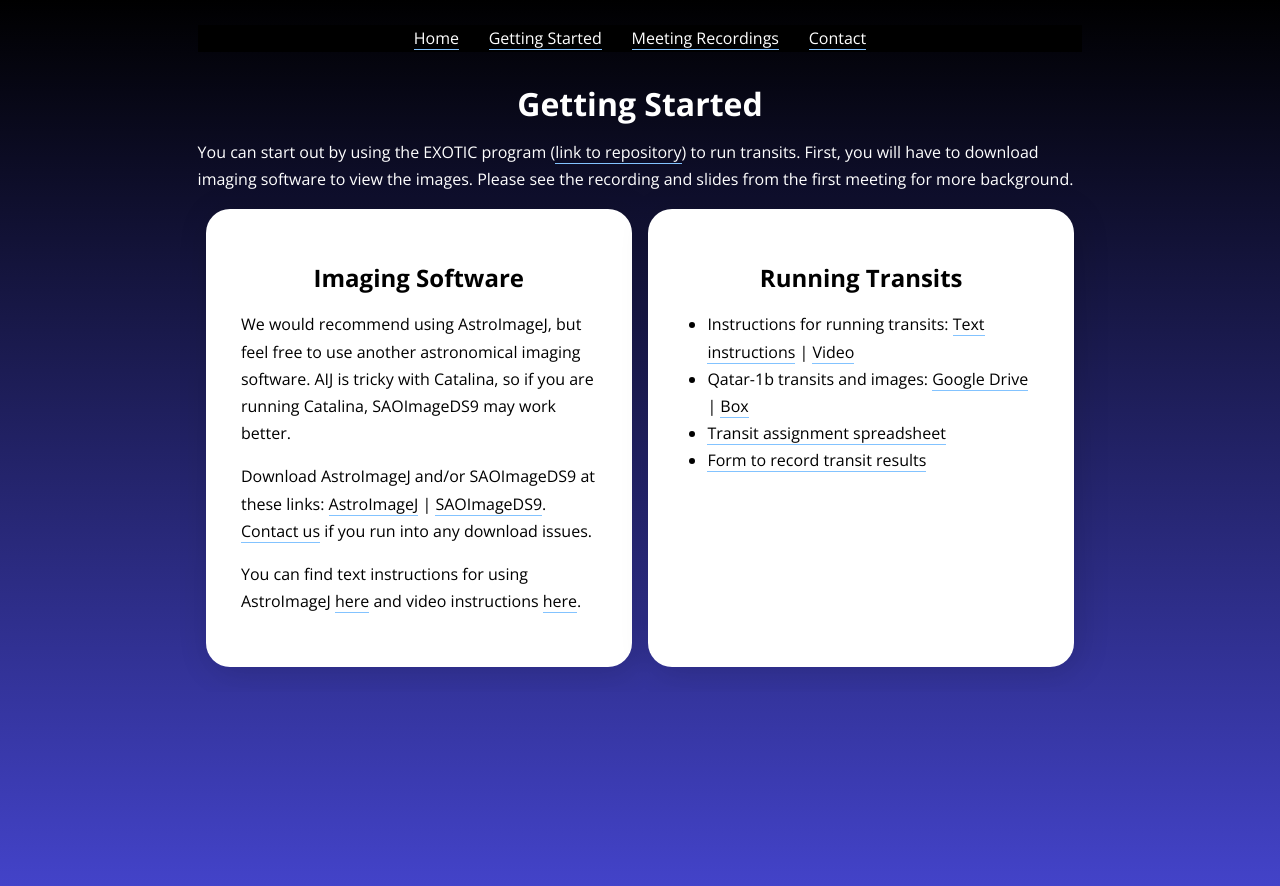
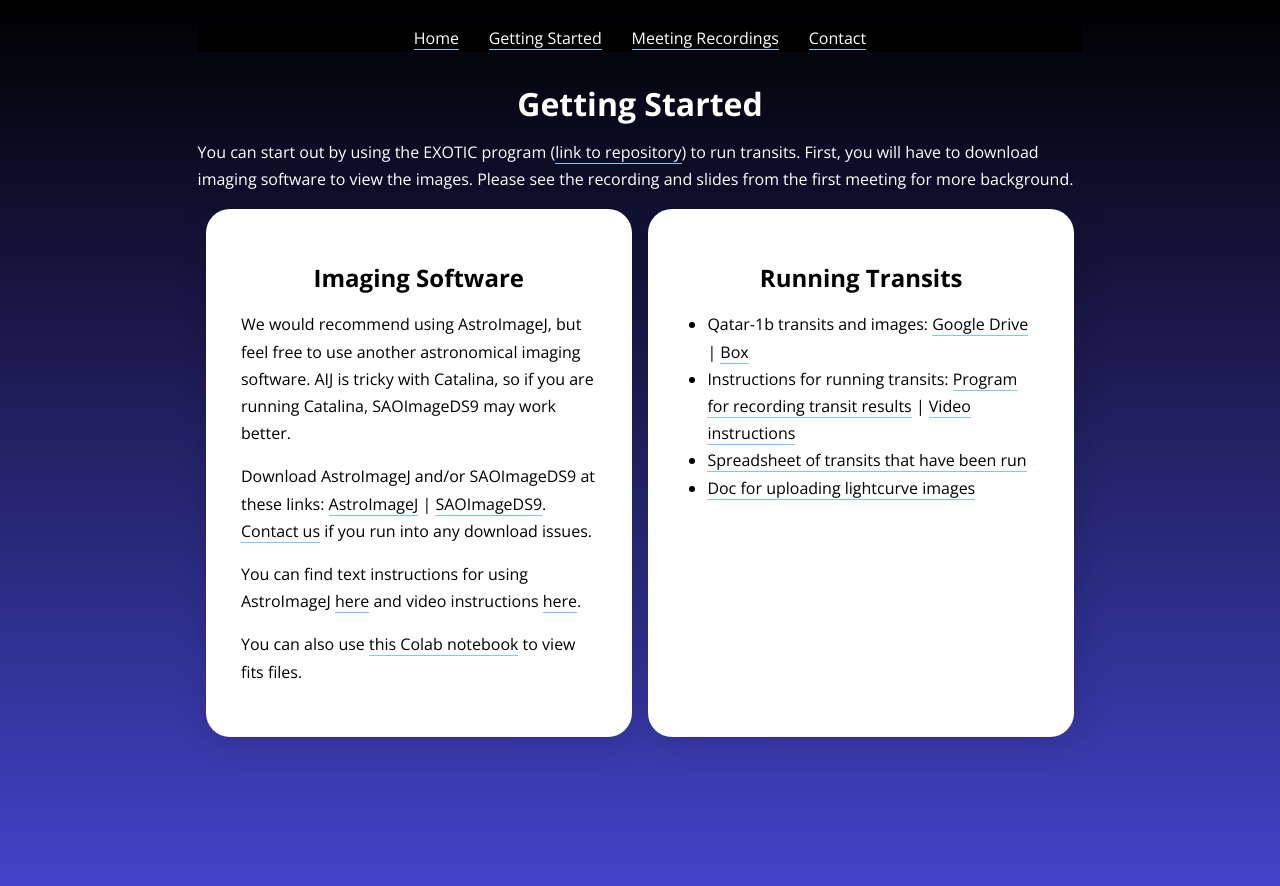
Before and after one commit to paigeyeung/exoplanetresearchworkshop, a Jekyll site: the page built from getting-started.md, in a window 1280 px wide. Shown: the top 886 px of the page. Built offline with Jekyll 4.4.1, drawn with Linux system fonts in a browser that asks for light colours.

Commit message:
Update instructions/documents

```diff
--- a/getting-started.md
+++ b/getting-started.md
@@ -7,7 +7,7 @@ title: Getting Started
 
 You can start out by using the EXOTIC program ([link to repository](https://github.com/blaserethan/EXOTIC){:target=_blank}) to run transits. First, you will have to download imaging software to view the images. Please see the recording and slides from the first meeting for more background.
 
-<div class="row">
+<div class="row" style="margin-bottom:1rem;">
 <div class="column light-box" markdown="1">
 
 ## Imaging Software
@@ -19,20 +19,28 @@ Download AstroImageJ and/or SAOImageDS9 at these links: [AstroImageJ](https://ww
 
 You can find text instructions for using AstroImageJ [here](https://docs.google.com/document/d/1wN5WhPDCFvLuUglR9uC-6S_c7tDQUbYdOmVoD4NUQ1c/edit) and video instructions [here](https://www.youtube.com/watch?v=-GGLPy71ryg&feature=youtu.be).
 
+You can also use [this Colab notebook](https://colab.research.google.com/drive/1R4ed26oHP9MzYZBgMZuP4z2QwMS0AULU){:target="_blank"} to view fits files.
+
 </div>
 
 <div class="column light-box" markdown="1">
 
 ## Running Transits
 
-* Instructions for running transits:
-[Text instructions](https://docs.google.com/document/d/1pvc_VuJrGJ2RAnDcASRZ8zGNFV2TPjd8K1PaKbrhOBE/edit){:target="_blank"} |
-[Video](https://youtu.be/P6Fsf7sFWLc){:target="_blank"}
 * Qatar-1b transits and images:
 [Google Drive](https://drive.google.com/drive/folders/1b2eSuP8l-EtUeB9bej82VyYXXl50FP55?usp=sharing){:target="_blank"} |
 [Box](https://stanford.box.com/s/u3ngkm83c99u3c0j6e85xcuh7rwqe446){:target="_blank"}
-* [Transit assignment spreadsheet](https://docs.google.com/spreadsheets/d/1NqZnsZG8ColsPdLbLJyAmaTjcoK-oFQJBMtGhxdqyGs/edit#gid=0){:target="_blank"}
-* [Form to record transit results](https://docs.google.com/forms/d/e/1FAIpQLSe3PRVpEcandrBLA0dvziP2wYN_K-7Qlcco4GQDPCxbD3Cw5g/viewform?usp=sf_link){:target="_blank"}
+* Instructions for running transits:
+<!-- [Text instructions](https://docs.google.com/document/d/1pvc_VuJrGJ2RAnDcASRZ8zGNFV2TPjd8K1PaKbrhOBE/edit){:target="_blank"} | -->
+[Program for recording transit results](https://colab.research.google.com/drive/1SBKBfuQ5KXFg_gJLDJXDXSEHR48p04k3){:target="_blank"} |
+[Video instructions](https://youtu.be/crLkc3TIDdY){:target="_blank"}
+* [Spreadsheet of transits that have been run](https://docs.google.com/spreadsheets/d/1oqnEk49SpIN2oui4Q4ZrY14h0MEhSxesMuuB3GuycD8/edit?usp=sharing){:target="_blank"}
+* [Doc for uploading lightcurve images](https://docs.google.com/document/d/1mpFZcO7s-mDykqqrw1Vvk0lCj4KK2TfK768FGKCTu8A/edit?usp=sharing){:target="_blank"}
 
 </div>
 </div>
+
+<!-- <div class="column light-box" markdown="1">
+<img src="/Qatar-1b-comps.png" alt="Qatar-1 b starfield">
+<center>Qatar-1 b Starfield with Comparison Stars</center>
+</div> -->
```
